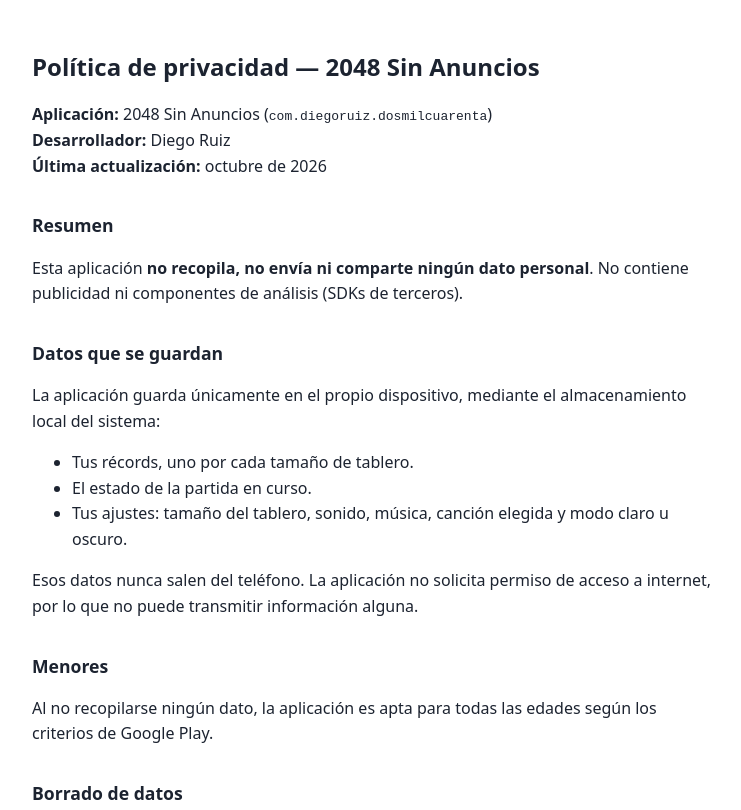
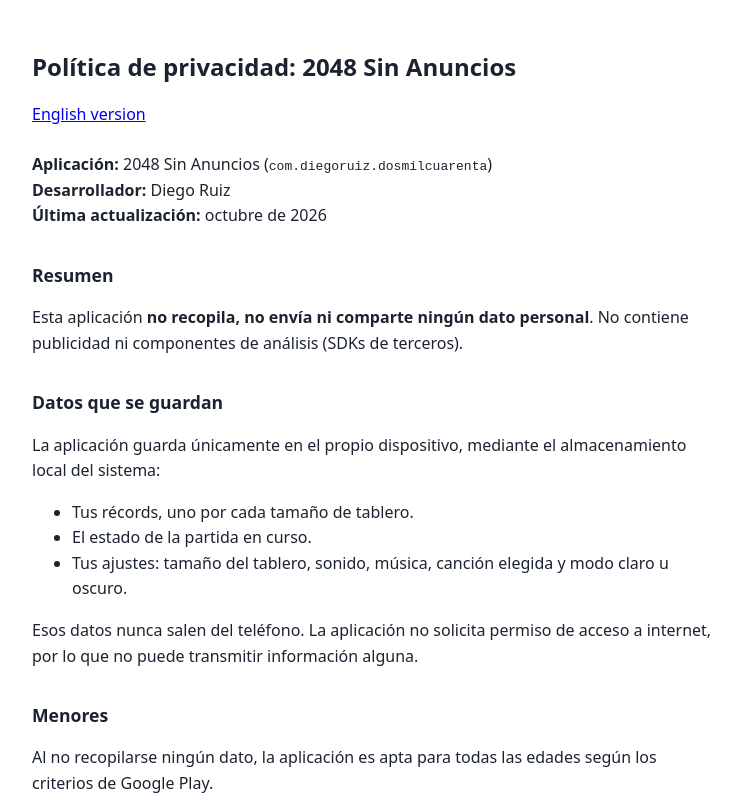
Before and after one commit to escupinyol/2048-privacidad, a plain HTML site: page index.html in a window 1280 px wide. Shown: the top 810 px of the page, without its empty margins (268-1009 px from the left). Drawn offline with Linux system fonts and the light colour scheme.

Commit message:
Enlace a la versión en inglés

```diff
--- a/index.html
+++ b/index.html
@@ -3,15 +3,17 @@
 <head>
 <meta charset="utf-8">
 <meta name="viewport" content="width=device-width, initial-scale=1">
-<title>Política de privacidad — 2048 Sin Anuncios</title>
+<title>Política de privacidad: 2048 Sin Anuncios</title>
 <style>
   body{font-family:system-ui,-apple-system,sans-serif;max-width:680px;margin:3rem auto;padding:0 1.2rem;line-height:1.6;color:#1c2330}
   h1{font-size:1.5rem}h2{font-size:1.1rem;margin-top:2rem}
   footer{margin-top:3rem;font-size:.85rem;color:#667}
+  .lang{margin:0 0 1.5rem}
 </style>
 </head>
 <body>
-<h1>Política de privacidad — 2048 Sin Anuncios</h1>
+<h1>Política de privacidad: 2048 Sin Anuncios</h1>
+<p class="lang"><a href="https://escupinyol.github.io/2048-privacidad/en/">English version</a></p>
 <p><strong>Aplicación:</strong> 2048 Sin Anuncios (<code>com.diegoruiz.dosmilcuarenta</code>)<br>
 <strong>Desarrollador:</strong> Diego Ruiz<br>
 <strong>Última actualización:</strong> octubre de 2026</p>
```
